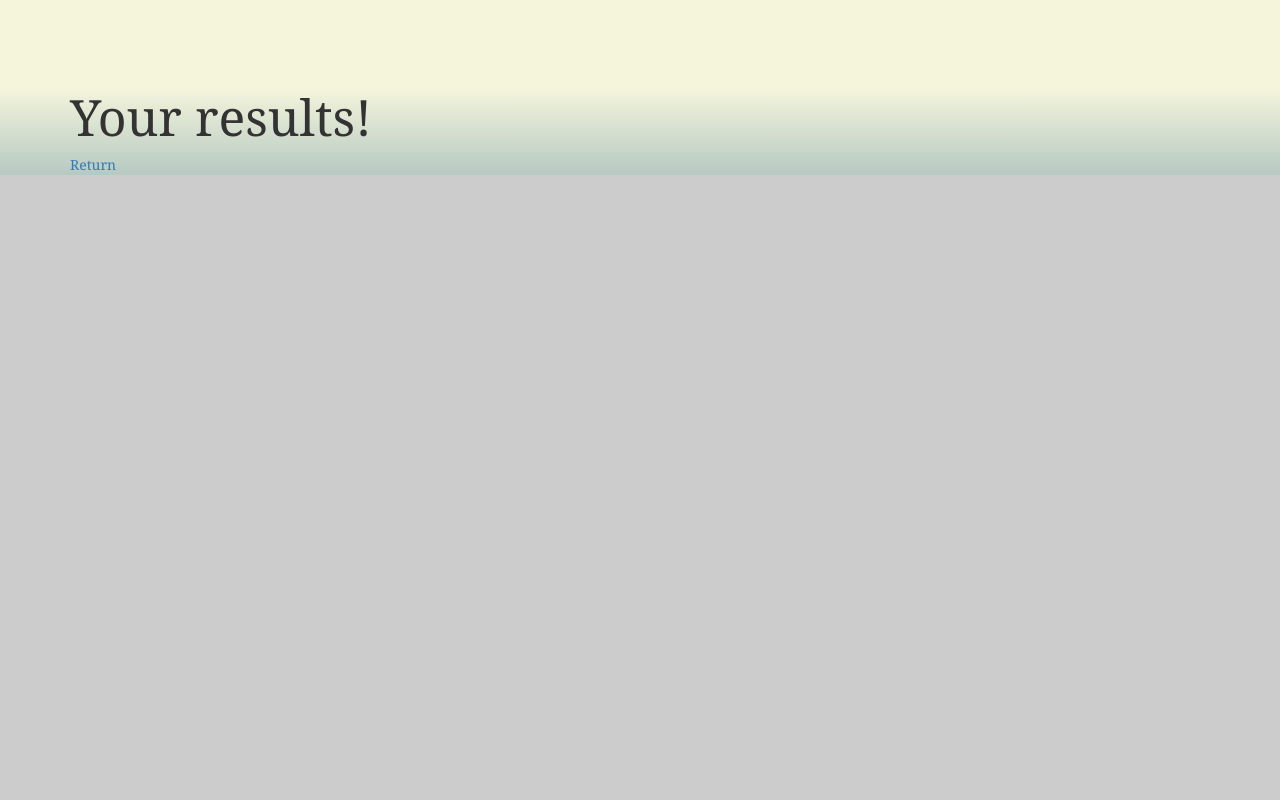
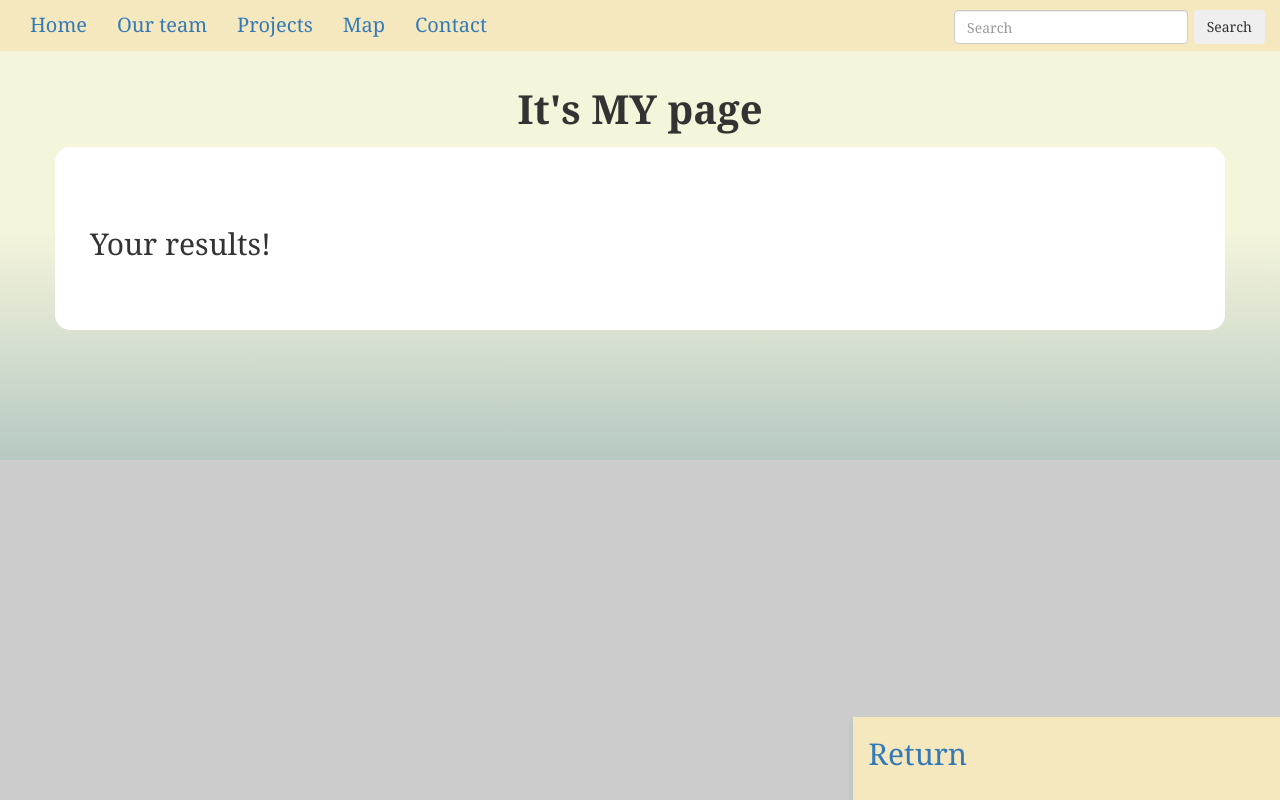
Before and after one commit to NataljaJermakova/d31min, a PHP site: page /test in a window 1280 px wide. Run offline with PHP 8.4, Linux system fonts and the light colour scheme.

Commit message:
Have added nav bar and return button to test.php

```diff
--- a/contact.php
+++ b/contact.php
@@ -3,7 +3,7 @@
 <head>
     <meta charset="UTF-8">
     <meta name="viewport"
-          content="width=device-width, user-scalable=no, initial-scale=1.0, maximum-scale=1.0, minimum-scale=1.0">
+    content="width=device-width, user-scalable=no, initial-scale=1.0, maximum-scale=1.0, minimum-scale=1.0">
 
     <script src="https://ajax.googleapis.com/ajax/libs/jquery/3.4.1/jquery.min.js"></script>
     <script src="libraries/bootstrap-3.3.7-dist/js/bootstrap.min.js"></script>
--- a/index.php
+++ b/index.php
@@ -63,6 +63,8 @@
                     <li>Otters like to stick together, so when they sleep they will wrap themselves in seaweed and float together in a group. A group of resting otters is called a raft. We wouldn't go drifting away on one of these rafts, however! Otters have a nasty bite!</li>
                 </ol>
             </div>
+        </div>
+
             <div class="sidebar sticky col-lg-4 col-md-3 col-sm-3 col-xs-12">
                 <h2>Related</h2>
                 <ul>
@@ -74,8 +76,6 @@
                 </a>
             </div>
 
-
-        </div>
         <div class="row" id="our_team">
             <div class="col-lg-8 col-md-9 col-sm-9 col-xs-12 ">
                 <form action="test" method="POST">
--- a/test.php
+++ b/test.php
@@ -15,30 +15,67 @@
     <link rel="icon" href="image/logo.png">
 </head>
 <body>
+<div class="container-fluid" style="padding-left: 0; padding-right: 0;">
+        <header>It's MY page</header>
+
+        <nav class="navbar navbar-light navbar-fixed-top">
+            <div class="container-fluid">
+                <div class="navbar-header">
+                    <button type="button" class="navbar-toggle" data-toggle="collapse" data-target="#myNavbar">
+                        <span class="icon-bar"></span>
+                        <span class="icon-bar"></span>
+                        <span class="icon-bar"></span>
+                    </button>
+                </div>
+                <div class="collapse navbar-collapse" id="myNavbar">
+                    <ul class="nav navbar-nav" style="width: 540px;">
+                        <li><a href="index#home">Home</a></li>
+                        <li><a href="index#our_team">Our team</a></li>
+                        <li><a href="index#project">Projects</a></li>
+                        <li><a href="index#map">Map</a></li>
+                        <li><a href="contact">Contact</a></li>
+                    </ul>
+                    <form class="form-inline">
+                        <input class="form-control mr-sm-2" type="search" placeholder="Search" aria-label="Search">
+                        <button class="btn btn-outline-success my-2 my-sm-0" type="submit">Search</button>
+                    </form>
+                </div>
+            </div>
+        </nav>
+    </div>
     <div class="container">
-        <h1>Your results!</h1>
+        <div class="row" id="home">
+            <div class="col-lg-8 col-md-9 col-sm-9 col-xs-12 ">
+            <h3>Your results!</h3>
             <?php
                 if(isset($_POST['tButton'])){
-                                echo "<br/><b>Name:     </b>{$_POST['tName']}<br/>";
+                    echo "<b>Name:     </b>{$_POST['tName']}<br/>";
                     echo "<b>HomeName: </b>{$_POST['tHomeName']}<br/>";
-                                $tSquare = $_POST['tSquares'];
-                                if(empty($tSquare)){
+
+                    if(empty($_POST['tSquares'])){
                         echo("You didn't select any square ;(");
                     }
                     else{
+                        $tSquare = $_POST['tSquares'];
                         $N = count($tSquare);
                         echo("You selected $N square(s): ");
                         foreach ($tSquare as $tSquares){
                             echo "{$tSquares} ";
                         }
-                                echo "<br/><b>Time: </b>{$_POST['tTime']}<br/>";
+                    }
+
+                    echo "<b>Time: </b>{$_POST['tTime']}<br/>";
                     echo "<b>Weight: </b>{$_POST['tPercents']}<br/>";
                     echo "<b>Mood: </b>{$_POST['tMood']}<br/>";
                 }
-                            }
 
             ?>
-        <a href="index">Return</a>
+            <div class="sidebar sticky col-lg-4 col-md-3 col-sm-3 col-xs-12">
+                <ul>
+                    <h3><a href="index">Return</a></h3>
+                </ul>
+            </div>
+        </div>
     </div>
 </body>
 </html>
```
Lines whose indentation alone changed are shown as unchanged.
